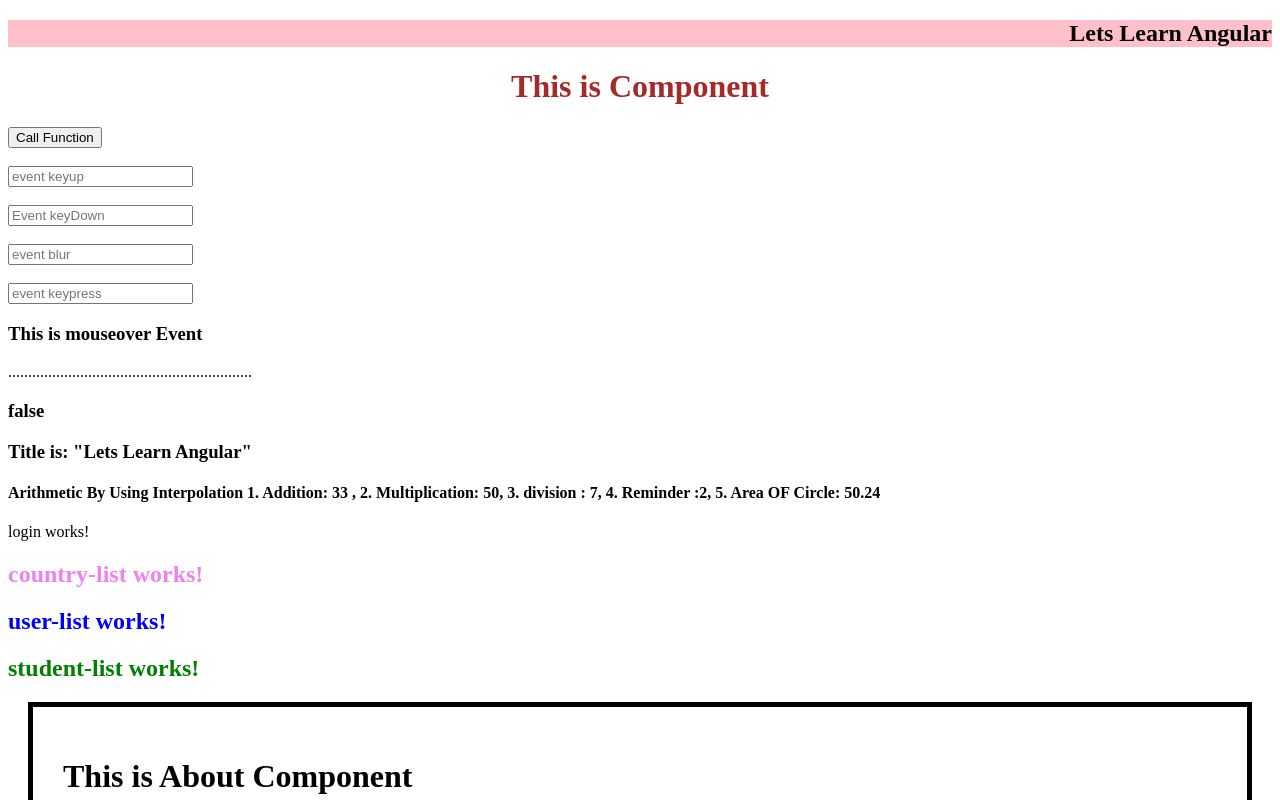
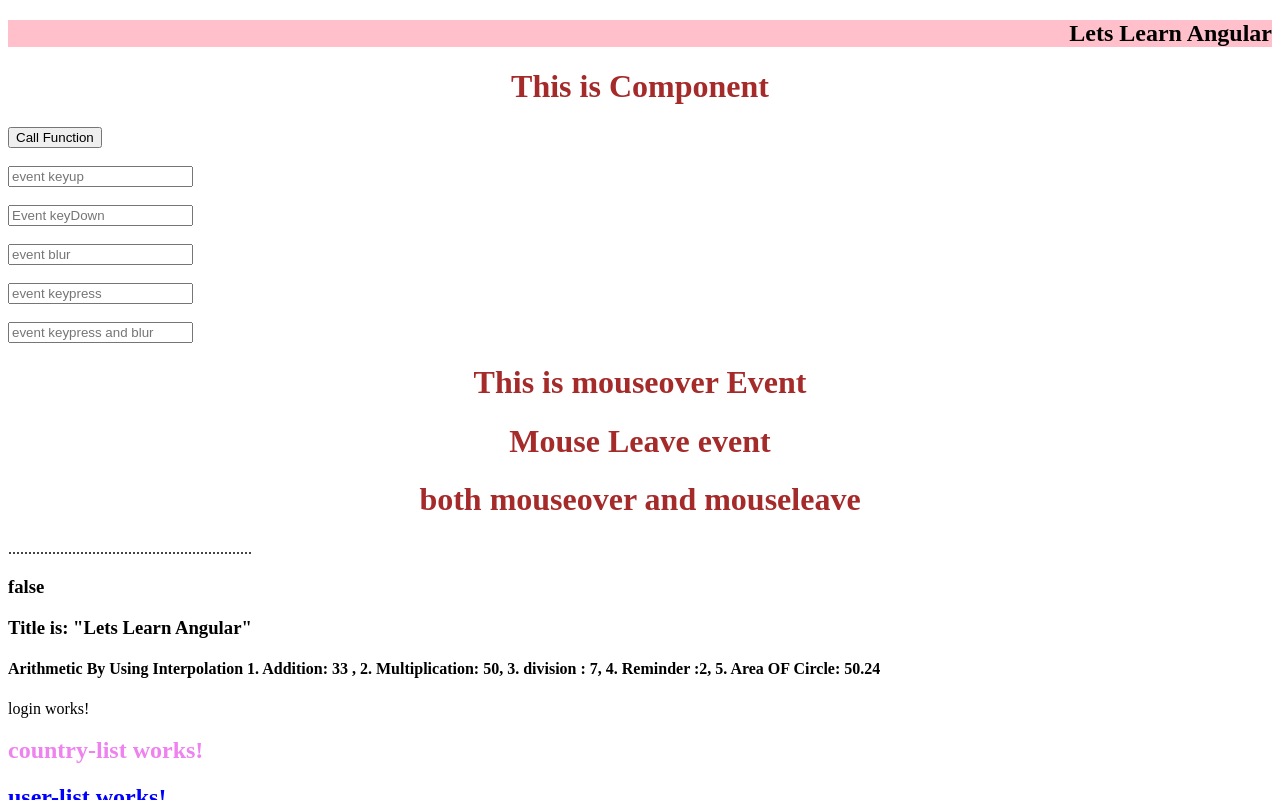
Before and after one commit to JagdishKhod/my-first-angular-project, an Angular app: page / in a window 1280 px wide. Shown: the top 800 px of the page. Built offline with nearby package versions, Linux system fonts and the light colour scheme.

Commit message:
we can use two evnt simultanously

```diff
--- a/src/app/app.component.html
+++ b/src/app/app.component.html
@@ -5,9 +5,13 @@
 <input type="text" #box (keyup)="getData(box.value)" placeholder="event keyup"> <br><br>
 <input type="text" #box1 (keydown)="getData(box1.value)" placeholder="Event keyDown"><br><br>
 <input type="text" #box2 (blur)="getData(box2.value)" placeholder="event blur"><br><br>
-<input type="text" #table (keypress)="getData(table.value)" placeholder="event keypress">
+<input type="text" #box3 (keypress)="getData(box3.value)" placeholder="event keypress"><br><br>
+<input type="text" #box4 (keypress)="getData(box4.value)" (blur)="getData(box4.value)" placeholder="event keypress and blur">
 
-<h3 (mouseover)="getData('Intresting')">This is mouseover Event</h3>
+<h1 (mouseover)="getData('mouseover')">This is mouseover Event</h1>
+<h1 (mouseleave)="getData('mouseleave')">Mouse Leave event</h1>
+<h1 (mouseover)="getData ('mouseover')" (mouseleave)="getData('mouseleave')">both mouseover and mouseleave</h1>
+
 .............................................................
 <!-- <h3>{{getData()}}</h3> -->
 <h3>{{title=="Lets Learn JAVA"}} </h3>
```
